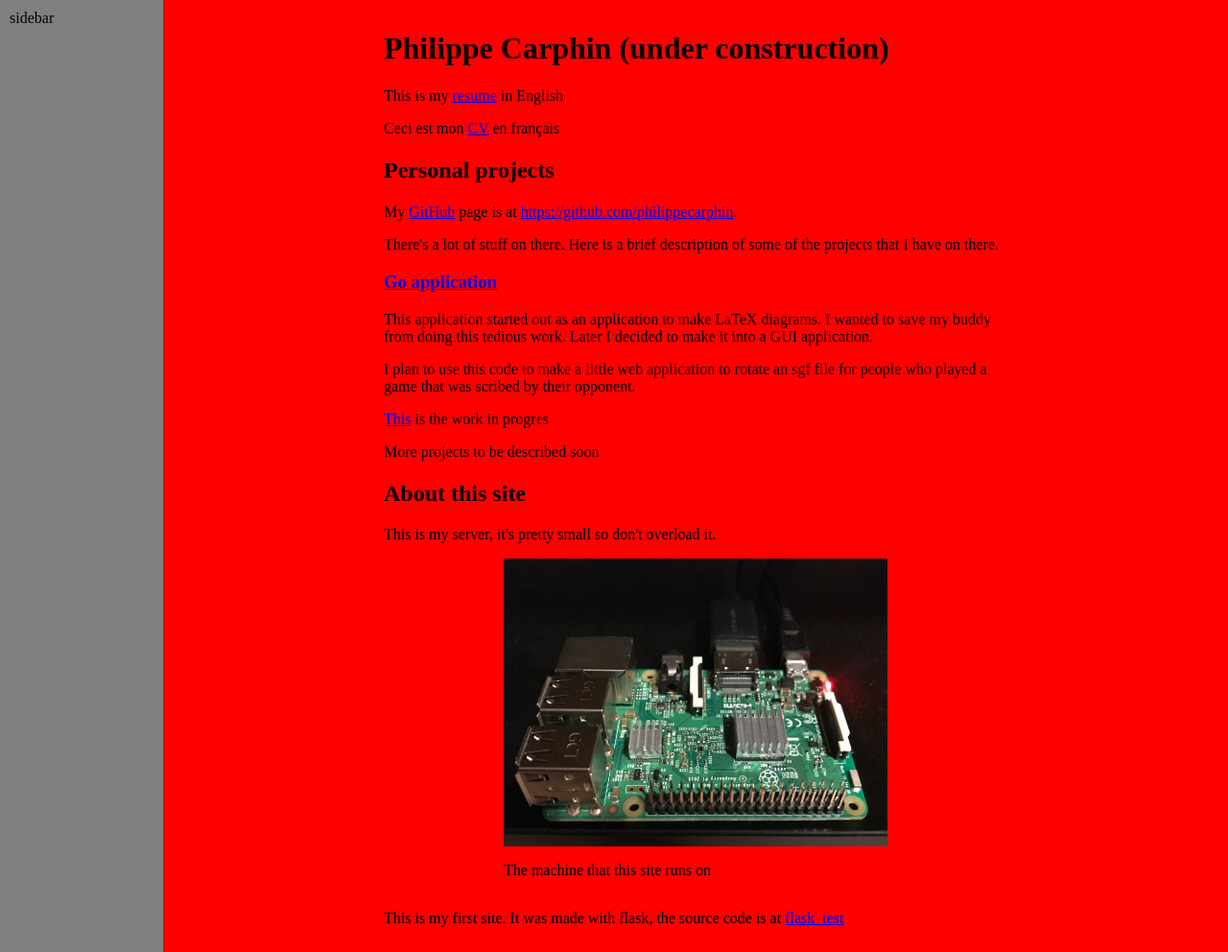
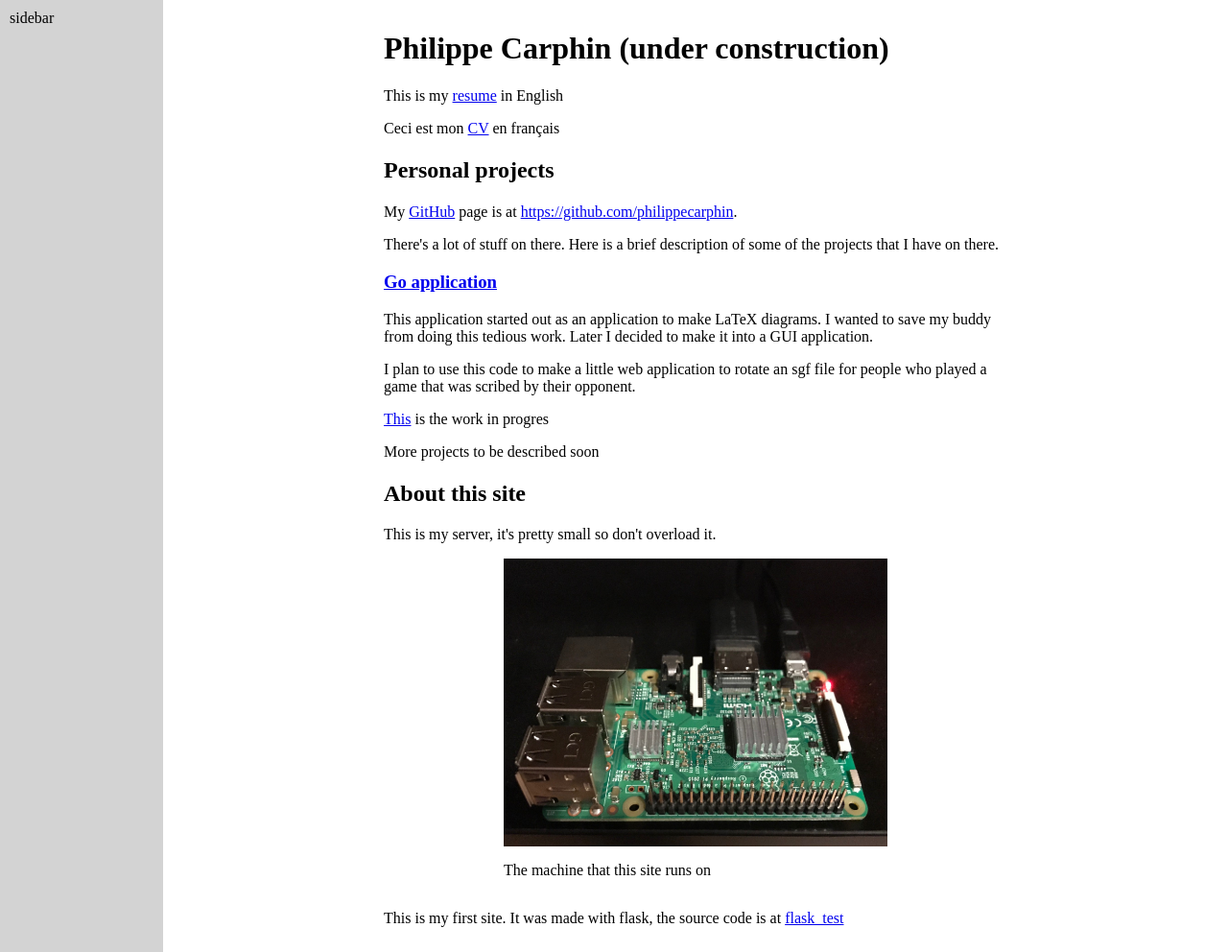
Before and after one commit to PhilippeCarphin/flask_test, a Flask app: page / in a window 1280 px wide. Shown: the whole page at 96% size. Run offline with Flask 2, Linux system fonts and the light colour scheme; parts of the project's set-up code (start-up, migrations or seed data) failed here and were passed over.

Commit message:
replaced debug styling for normal style

```diff
--- a/app/static/style.css
+++ b/app/static/style.css
@@ -8,7 +8,6 @@ h1,h2,h3 {
 
 .flex-container {
     display: flex;
-    background-color: red;
     min-height: 100%;
 }
 
@@ -23,7 +22,7 @@ h1,h2,h3 {
     max-width: 150px;
     width: wrap_content;
     padding: 10px;
-    background-color:grey;
+    background-color:lightgrey;
 }
 
 .content {
```
